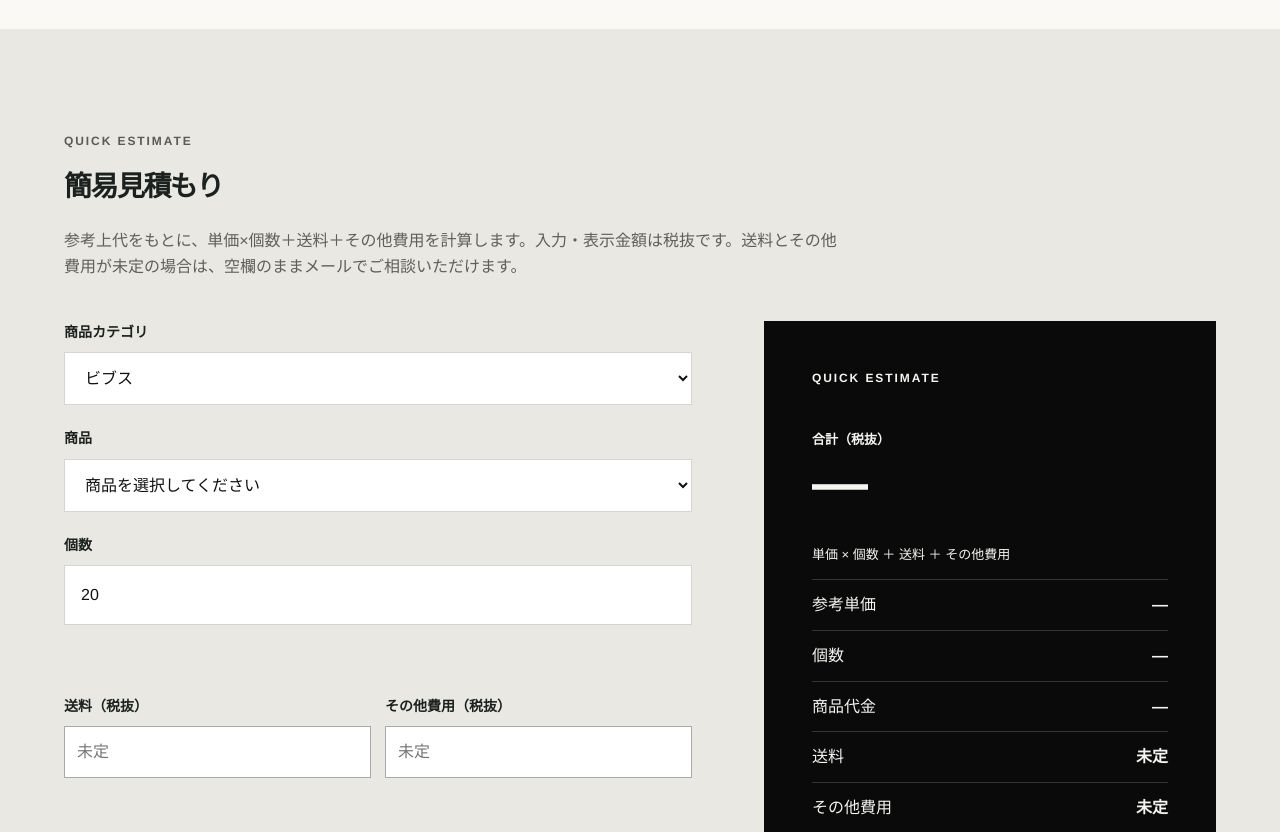
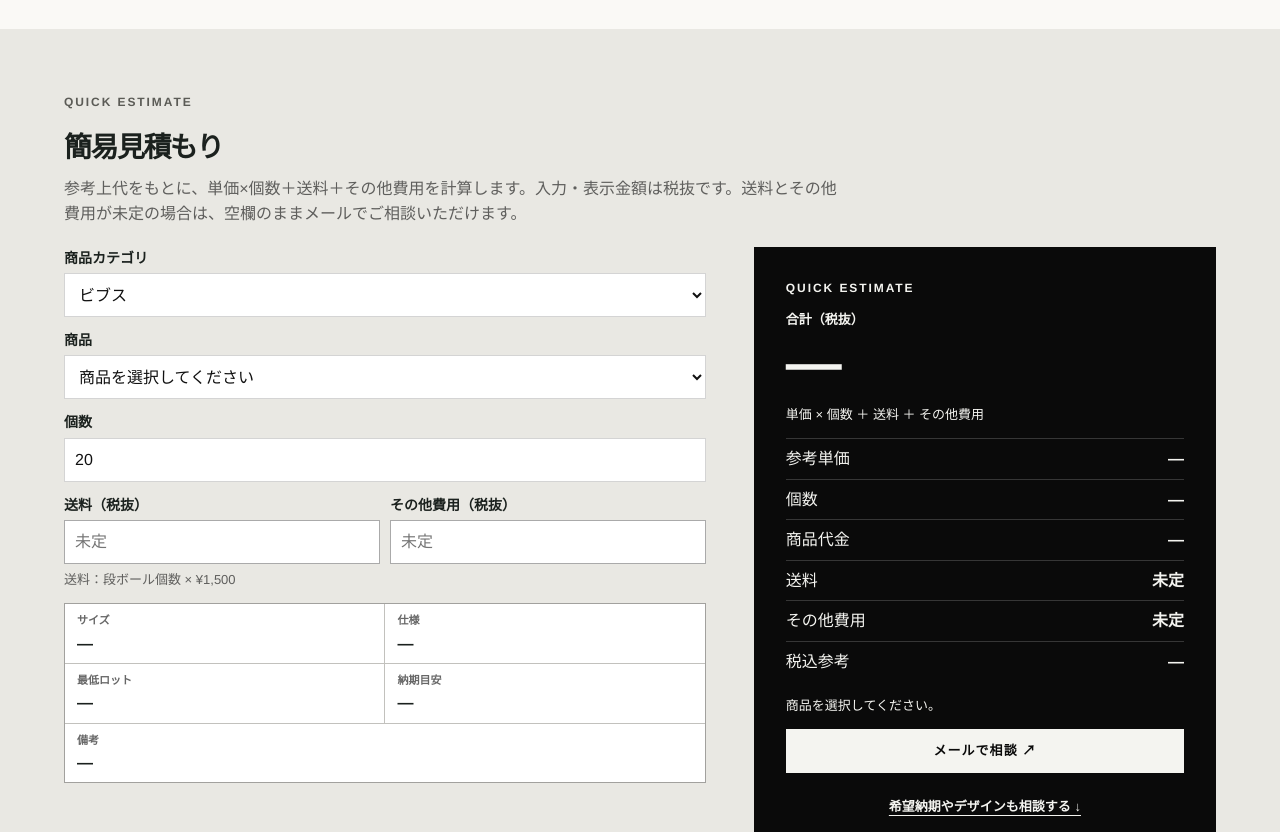
Before and after one commit to GINGASHIO/braginga-official-site, a plain HTML site: page estimate/index.html in a window 1280 px wide. Shown: the part 482-1314 px from the top of the page. Drawn offline with Linux system fonts and the light colour scheme.

Commit message:
Compact estimates and unify case backgrounds

```diff
--- a/case-story.css
+++ b/case-story.css
@@ -1,6 +1,6 @@
 /* Real production photographs, clear next steps, no decorative scroll locking. */
 .case-story-page,.trophy-direct-page{--story-green:#193e32;--story-yellow:#ecf55d;--story-paper:#f4f3ed;--story-rule:#c9cdc3}
-.case-story-page .story-hero{padding-bottom:44px}
+.case-story-page .story-hero{padding-bottom:44px;background:transparent}
 .story-hero h1{max-width:1050px;font-size:clamp(42px,6.3vw,88px);line-height:1.2;letter-spacing:-.055em}
 .story-hero .lead{max-width:750px;font-size:clamp(15px,1.4vw,19px);line-height:1.9}
 .story-index{display:grid;grid-template-columns:repeat(4,minmax(0,1fr));gap:0;margin-top:36px;border-block:1px solid var(--story-rule)}
@@ -51,14 +51,12 @@
 @media (max-width: 720px) {
   .story-uniform-layout { grid-template-columns: minmax(0, 1fr); }
 }
-.goods-story-uniform{background:#e6edda}
 
 .story-next{align-self:end;min-width:0}.story-next>p{font-size:12px!important;font-weight:700;margin:0 0 8px!important}
 .story-next>a{display:flex;align-items:center;justify-content:space-between;gap:16px;min-height:49px;padding:12px 0;border-bottom:1px solid var(--story-rule);font-size:14px;font-weight:700}
 .story-next>a:hover{text-decoration:underline;text-underline-offset:4px}
 .story-next>a.story-consult{margin-top:20px;padding:16px 20px;background:var(--story-green);border:0;color:#fff;min-height:54px}
 
-.goods-story-bag{background:#eeeee5}
 
 .story-bottom{display:grid;grid-template-columns:1.3fr 1fr;align-items:center;gap:40px;padding:clamp(36px,5vw,68px) max(var(--gutter),calc((100vw - var(--max))/2));background:var(--story-green);color:#fff}
 .story-bottom h2{font-size:clamp(25px,3vw,42px);line-height:1.5;margin:0 0 18px}.story-bottom .kicker{color:var(--story-yellow);font-size:11px}.story-bottom p:not(.kicker){font-size:14px;line-height:1.8;color:#dce5d7}
--- a/estimate/index.html
+++ b/estimate/index.html
@@ -6,7 +6,7 @@
     <meta name="description" content="GINGA PRINT FACTORYのメールで相談・簡易見積もり。用途や数量から相談でき、対象商品の金額をその場で確認できます。">
     <title>簡易見積もり・メールで相談 | GINGA PRINT FACTORY</title>
     <link rel="icon" href="../assets/favicon.svg" type="image/svg+xml">
-    <link rel="stylesheet" href="../styles.css?v=20261114color1">
+    <link rel="stylesheet" href="../styles.css?v=20261116estimate1">
     <link rel="stylesheet" href="../creative.css?v=20261114color1">
     <link rel="stylesheet" href="../navigation.css?v=20261116logo2">
     <script src="../navigation.js?v=20261116logo2" defer></script>
@@ -60,9 +60,10 @@
             <label><span>個数</span><input type="number" inputmode="numeric" data-estimate-quantity min="1" step="1" aria-describedby="quantity-warning" value="20"></label>
             <p class="estimate-warning" id="quantity-warning" role="status" data-estimate-warning></p>
             <div class="estimate-fees">
-              <label><span>送料（税抜）</span><input type="number" min="0" step="1" inputmode="numeric" placeholder="未定" aria-describedby="fee-warning" data-estimate-shipping></label>
+              <label><span>送料（税抜）</span><input type="number" min="0" step="1" inputmode="numeric" placeholder="未定" aria-describedby="shipping-note fee-warning" data-estimate-shipping></label>
               <label><span>その他費用（税抜）</span><input type="number" min="0" step="1" inputmode="numeric" placeholder="未定" aria-describedby="fee-warning" data-estimate-other></label>
             </div>
+            <p class="estimate-shipping-note" id="shipping-note">送料：段ボール個数 × ¥1,500</p>
             <p class="estimate-warning" id="fee-warning" role="status" data-estimate-fee-warning></p>
             <div class="auto-spec"><div><span>サイズ</span><strong data-estimate-spec>—</strong></div><div><span>仕様</span><strong data-estimate-print>—</strong></div><div><span>最低ロット</span><strong data-estimate-lot>—</strong></div><div><span>納期目安</span><strong data-estimate-lead>—</strong></div><div><span>備考</span><strong data-estimate-notes>—</strong></div></div>
             <p class="estimate-price-note" data-estimate-price-note></p>
--- a/styles.css
+++ b/styles.css
@@ -925,23 +925,39 @@ details p {
 .estimate-submit-row p { color: var(--muted); font-size: 13px; }
 .estimate-submit-row button { cursor: pointer; }
 
-.auto-estimate { background: #0b0b0b; }
-.auto-estimate-grid { display: grid; grid-template-columns: minmax(0, 1fr) minmax(340px, .72fr); gap: clamp(24px, 6vw, 72px); }
-.auto-controls { display: grid; align-content: start; gap: 22px; }
+.auto-estimate {
+  padding-block: clamp(32px, 5vw, 64px);
+  background: #0b0b0b;
+}
+.auto-estimate .estimate-tool-heading { margin-bottom: 20px; }
+.auto-estimate .estimate-tool-heading h2 { margin-bottom: 8px; }
+.auto-estimate .estimate-tool-heading p:last-child { margin-bottom: 0; }
+.auto-estimate-grid { display: grid; grid-template-columns: minmax(0, 1fr) minmax(340px, .72fr); gap: clamp(20px, 4vw, 48px); }
+.auto-controls { display: grid; align-content: start; }
+.auto-controls > * + * { margin-top: 12px; }
+.auto-controls label { min-width: 0; gap: 4px; }
+.auto-controls :is(input, select) { min-height: 44px; padding: 8px 10px; font-size: 16px; }
+.auto-controls .estimate-fees { grid-template-columns: repeat(2, minmax(0, 1fr)); gap: 10px; }
+.auto-controls .estimate-fees input { min-height: 44px; padding: 8px 10px; }
+.auto-controls .estimate-shipping-note { margin: 6px 0 0; color: var(--light-muted); font-size: 13px; }
 .auto-spec { display: grid; grid-template-columns: repeat(2, minmax(0, 1fr)); gap: 1px; background: var(--line); border: 1px solid var(--line); }
-.auto-spec div { min-height: 118px; padding: 18px; background: var(--ink); }
-.auto-spec span { display: block; margin-bottom: 18px; color: var(--muted); font-size: 11px; font-weight: 900; }
-.estimate-warning { min-height: 26px; margin: 0; color: #f0cf49; font-size: 13px; font-weight: 800; }
-.estimate-price-note { margin: 0; color: var(--muted); font-size: 13px; font-weight: 800; }
-
-.estimate-result { padding: clamp(28px, 5vw, 48px); background: var(--paper); color: var(--black); }
-.estimate-result .kicker { color: var(--black); }
-.estimate-result > span { display: block; margin-top: 42px; font-size: 13px; font-weight: 900; }
-.estimate-result > strong { display: block; margin: 4px 0 32px; font-size: clamp(52px, 7vw, 88px); line-height: 1; letter-spacing: -.055em; }
-.estimate-result dl { margin: 0 0 28px; }
-.estimate-result dl div { display: flex; justify-content: space-between; gap: 20px; padding: 12px 0; border-top: 1px solid rgba(0,0,0,.18); }
+.auto-spec div { min-width: 0; padding: 8px 12px; background: var(--ink); }
+.auto-spec div:last-child { grid-column: 1 / -1; }
+.auto-spec strong { display: block; font-size: clamp(14px, 1.4vw, 16px); line-height: 1.45; overflow-wrap: anywhere; }
+.auto-spec span { display: block; margin-bottom: 2px; color: var(--muted); font-size: 11px; font-weight: 900; }
+.estimate-warning { margin: 5px 0 0; color: #f0cf49; font-size: 13px; font-weight: 800; }
+.estimate-warning:empty { margin: 0; }
+.estimate-price-note { margin: 8px 0 0; color: var(--muted); font-size: 13px; font-weight: 800; }
+
+.estimate-result { padding: clamp(20px, 3vw, 32px); background: var(--paper); color: var(--black); }
+.estimate-result .kicker { margin-bottom: 8px; color: var(--black); }
+.estimate-result > span { display: block; margin-top: 12px; font-size: 13px; font-weight: 900; }
+.estimate-result > strong { display: block; margin: 4px 0 12px; font-size: clamp(52px, 7vw, 88px); line-height: 1; letter-spacing: -.055em; }
+.estimate-result :is(.estimate-formula, .estimate-total-note) { margin: 0 0 12px; }
+.estimate-result dl { margin: 0 0 12px; }
+.estimate-result dl div { display: flex; justify-content: space-between; gap: 20px; padding: 7px 0; border-top: 1px solid rgba(0,0,0,.18); }
 .estimate-result dd { margin: 0; font-weight: 900; }
-.estimate-result .button { width: 100%; margin-bottom: 18px; }
+.estimate-result .button { width: 100%; min-height: 44px; margin-bottom: 4px; }
 .estimate-result small { display: block; color: rgba(0,0,0,.62); }
 
 .contact {
@@ -1950,8 +1966,7 @@ details p {
   }
 
   .estimate-entry-grid,
-  .estimate-form,
-  .auto-spec { grid-template-columns: 1fr; }
+  .estimate-form { grid-template-columns: 1fr; }
 
   .home-about .stat-grid { grid-template-columns: 1fr; }
   .home-about .stat-grid div {
```
Also changed, not shown: cases/index.html (+1 -1 lines).
